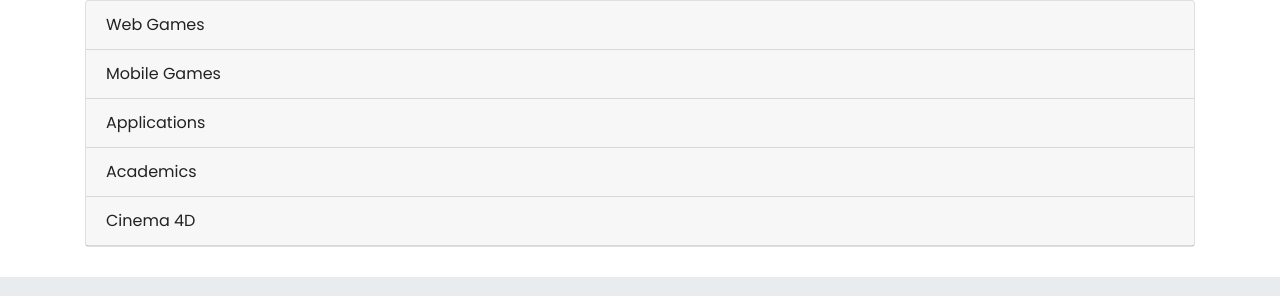
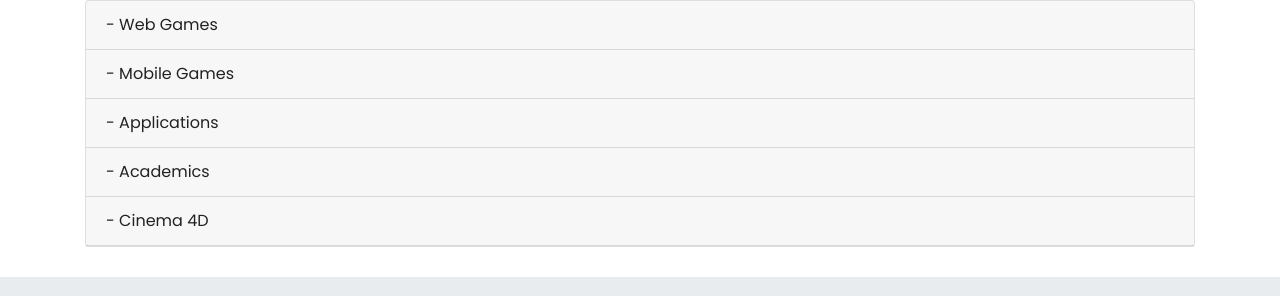
Before and after one commit to SunnyZaman/SunnyZaman.github.io, a plain HTML site: page projects.html in a window 1280 px wide. Shown: the part 347-643 px from the top of the page. Drawn offline with nearby package versions, Linux system fonts and the light colour scheme.

Commit message:
Update projectStyle.css

```diff
--- a/css/projectStyle.css
+++ b/css/projectStyle.css
@@ -3,7 +3,7 @@
     float: right;
 }
 
-.accordion .card-header.collapsed {
+.accordion .card-header.collapsed::before {
     content: "-";
 }
 
```
